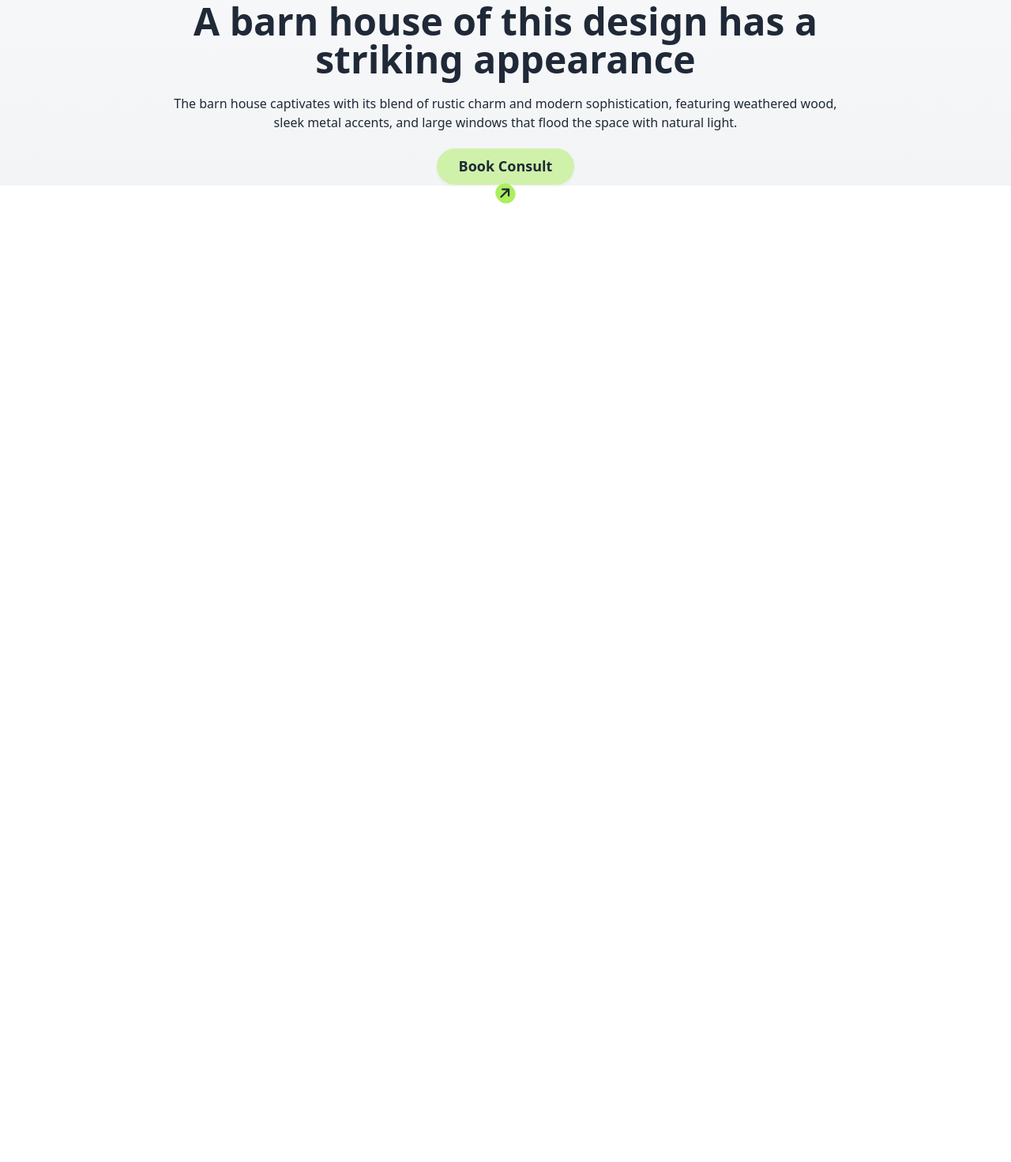
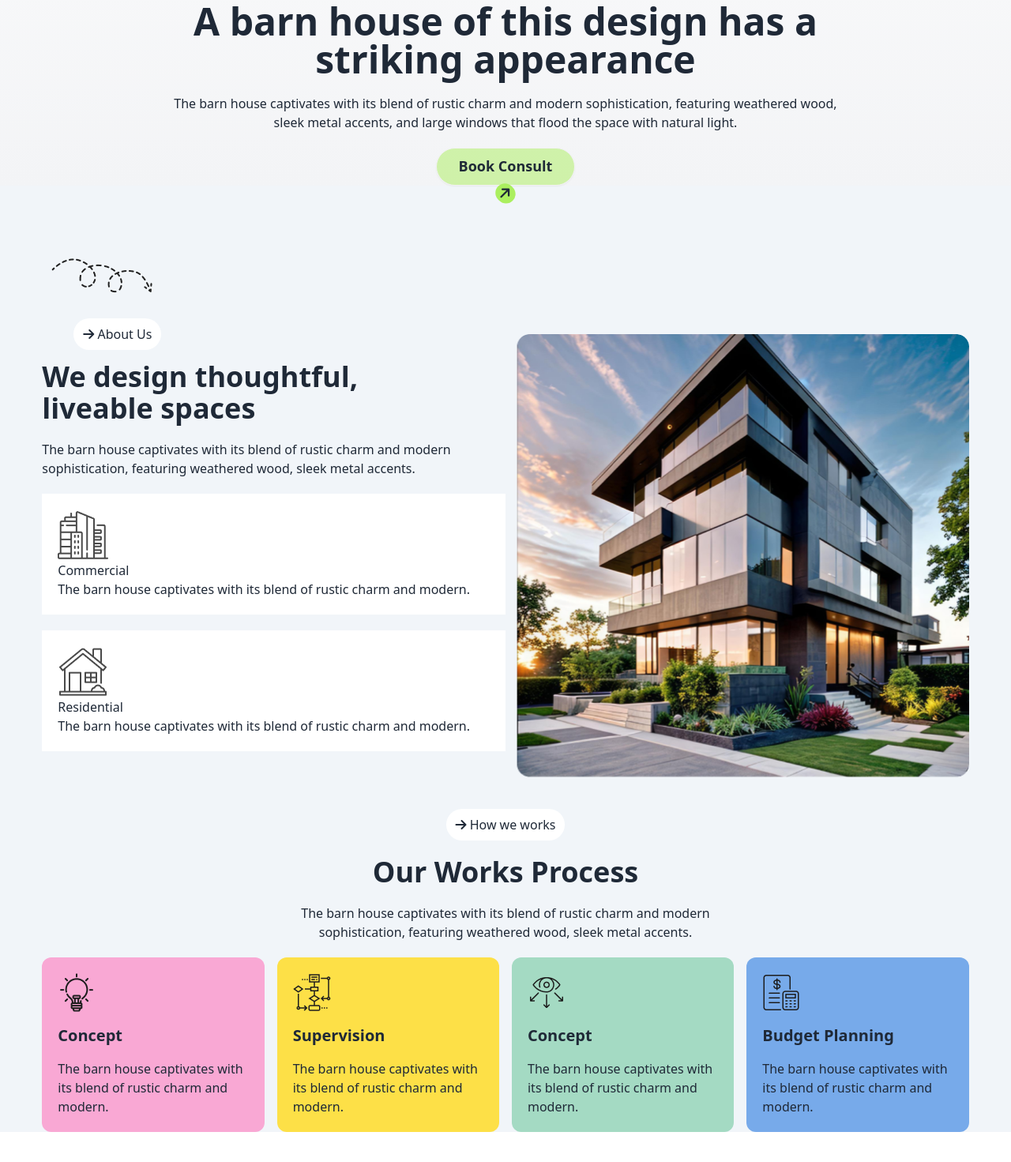
Before and after one commit to pritom604/B10-Assignment-3, a plain HTML site: page index.html in a window 1280 px wide. Shown: the part 515-1986 px from the top of the page at 79% size. Before the commit the page ends 830 px from the top, so only its background shows below. Drawn offline with nearby package versions, Linux system fonts and the light colour scheme.

Commit message:
how we work section done

```diff
--- a/index.html
+++ b/index.html
@@ -27,8 +27,8 @@
         }
       </script>
 </head>
-<body>
-    <section class="bg-gradient-to-b from-white to-gray-100">
+<body class="bg-slate-100 ">
+    <section class="bg-gradient-to-b from-white to-gray-100 mb-10">
         <header class="w-11/12 mx-auto pt-5 ">
             <!-- nav-section-starts -->
             <div class="navbar bg-base-100">
@@ -105,7 +105,78 @@
         </header>
     </section>
 
-    <main>
+    <main class="bg-slate-100">
+      <!-- thoughtful design section  -->
+
+      <section class="w-11/12 mx-auto mb-10">
+        <div class="p-3">
+          <img src="./assets/Vector.png" alt="">
+        </div>
+        <div class="ml-10 mt-5 ">
+          <button class="bg-white  px-3 py-2 rounded-full">
+            <i class=" fa-solid fa-arrow-right"></i>
+            About Us
+          </button>
+        </div>
+        <div class="lg:flex justify-between items-center lg:-mt-5">
+          <div class="lg:w-1/2 space-y-5">
+            <h1 class="text-4xl font-bold">We design thoughtful,<br> liveable spaces</h1>
+            <p>The barn house captivates with its blend of rustic charm and
+              modern sophistication, featuring weathered wood, sleek metal accents.</p>
+              <div class="bg-white p-5">
+                <img src="./assets/commercial.png" alt="">
+                <div>
+                  <h2>Commercial</h2>
+                  <p>The barn house captivates with its blend of rustic charm and modern.</p>
+                </div>
+              </div>
+              <div class="bg-white p-5 ">
+                <img src="./assets/residential.png " alt="">
+                <div>
+                  <h2>Residential</h2>
+                  <p>The barn house captivates with its blend of rustic charm and modern.</p>
+                </div>
+              </div>
+          </div>
+          <div>
+            <img src="./assets/Rectangle.png" alt="">
+          </div>
+        </div>
+      </section>
+      <!-- How we work section -->
+      <section class="w-11/12 mx-auto mb-10">
+        <div class="space-y-5 w-1/2 mx-auto text-center mb-5 ">
+          <button class="bg-white  px-3 py-2 rounded-full">
+            <i class=" fa-solid fa-arrow-right"></i>
+            How we works
+          </button>
+          <h1 class="text-4xl font-bold">Our Works Process</h1>
+          <p>The barn house captivates with its blend of rustic charm and modern sophistication, featuring weathered wood, sleek metal accents.</p>
+        </div>
+        <div class="grid grid-cols-1 lg:grid-cols-4 gap-4 ">
+          <div class="lg:p-5  px-3 py-2 bg-pink-300 space-y-4 rounded-xl">
+            <img src="./assets/concept.png" alt="">
+            <h3 class="text-xl font-bold">Concept</h3>
+            <p>The barn house captivates with its blend of rustic charm and modern.</p>
+          </div>
+          <div class="lg:p-5 px-3 py-2 bg-yellow-300 space-y-4 rounded-xl">
+            <img src="./assets/flow-chart.png" alt="">
+            <h3 class="text-xl font-bold">Supervision</h3>
+            <p>The barn house captivates with its blend of rustic charm and modern.</p>
+          </div>
+          <div class="lg:p-5 px-3 py-2 bg-[#A4DAC3] space-y-4 rounded-xl">
+            <img src="./assets/vision.png" alt="">
+            <h3 class="text-xl font-bold">Concept</h3>
+            <p>The barn house captivates with its blend of rustic charm and modern.</p>
+          </div>
+          <div class="lg:p-5 px-3 py-2 bg-[#77AAEA] space-y-4 rounded-xl">
+            <img src="./assets/budget-planning.png" alt="">
+            <h3 class="text-xl font-bold">Budget Planning</h3>
+            <p>The barn house captivates with its blend of rustic charm and modern.</p>
+          </div>
+
+        </div>
+      </section>
 
     </main>
 
```
